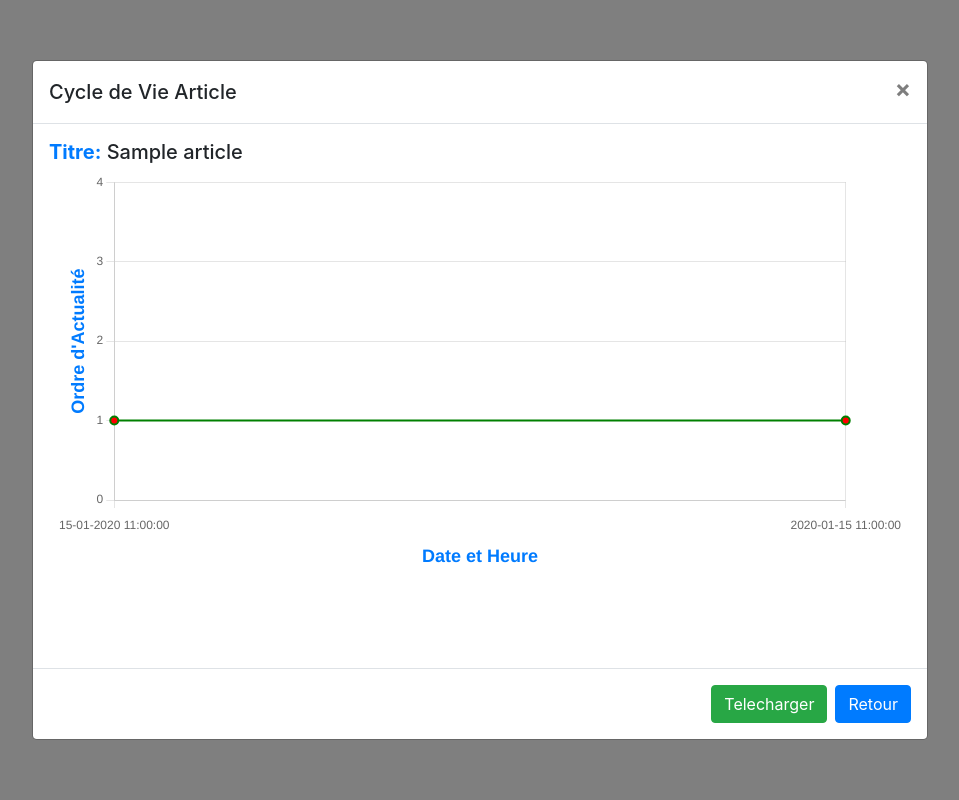
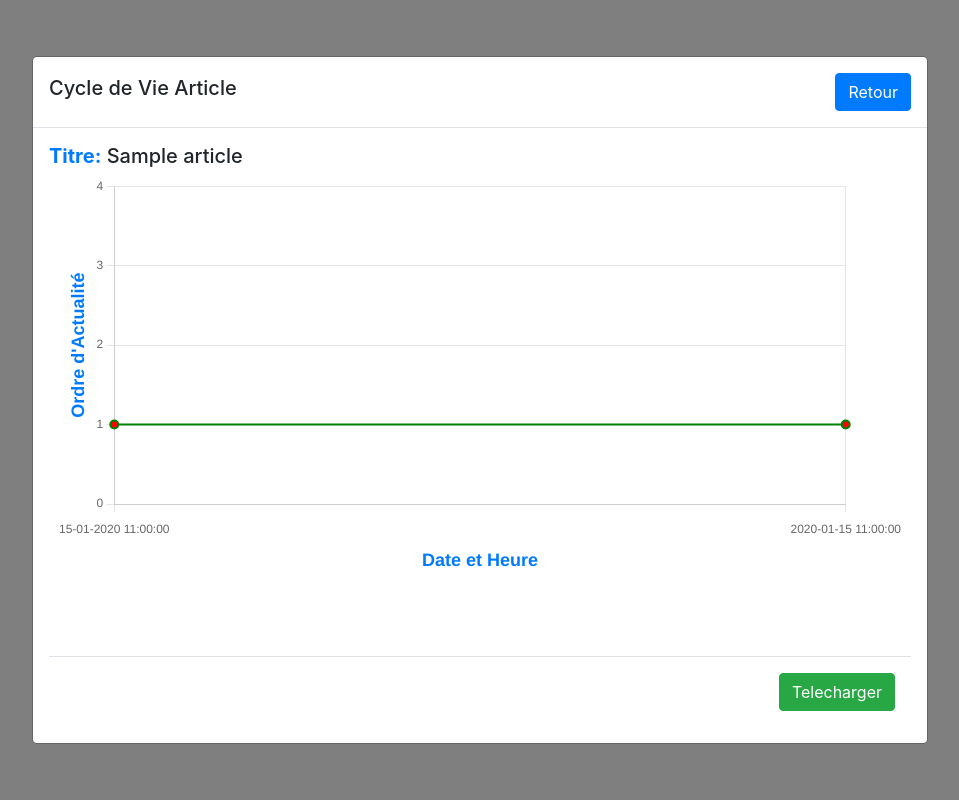
Before and after one commit to mabroukali025/App_Analyse_de_presse, a Django app: page /compter_doublons_articles/1/ in a window 1280 px wide. Shown: the whole page, without its empty margins (160-1119 px from the left). Run offline with Django 5.2, Linux system fonts and the light colour scheme; tables that the repository leaves empty hold one stand-in row (values such as "Sample post"); some libraries are stand-ins or nearby versions.

Commit message:
update_8

```diff
--- a/AppScraping/Templates/compter_doublons_articles.html
+++ b/AppScraping/Templates/compter_doublons_articles.html
@@ -41,17 +41,16 @@
             <div class="modal-content">
                 <div class="modal-header">
                     <h5 class="modal-title" id="cycleVieModalLabel">Cycle de Vie Article</h5>
-                    <button type="button" class="close" data-dismiss="modal" aria-label="Close">
-                        <span aria-hidden="true">&times;</span>
-                    </button>
+                    <a href="{% url 'Statistiques_Recherche' %}" class="btn btn-primary">Retour</a>
                 </div>
                 <div class="modal-body">
                     <div id="charts-container"></div>
+                    <div class="modal-footer">
+                        <button id="downloadChart" class="btn btn-success">Telecharger</button>
+                    </div>
+
                 </div>
-                <div class="modal-footer">
-                    <button id="downloadChart" class="btn btn-success">Telecharger</button>
-                    <a href="{% url 'Statistiques_Recherche' %}" class="btn btn-primary">Retour</a>
-                </div>
+
             </div>
         </div>
     </div>
@@ -166,31 +165,44 @@
             function downloadCurrentChart() {
     const canvas = document.querySelector('#charts-container canvas');
     if (canvas) {
-        const title = canvas.previousElementSibling.innerText; // Obtenir le titre de l'article
+        // Stocker le titre dans une variable
+        const title = canvas.previousElementSibling.innerText.trim(); // Récupérer et nettoyer le titre
 
-        // Définir des dimensions personnalisées pour l'image téléchargée
-        const desiredWidth = 1100; // Largeur de l'image
-        const desiredHeight = 500; // Hauteur de l'image
-        const titleHeight = 50;   // Hauteur pour inclure le titre
+        // Définir les dimensions de l'image
+        const desiredWidth = 1000; // Largeur de l'image
+        const desiredHeight = 400; // Hauteur du graphique
+        const titleHeight = 50;   // Hauteur initiale pour le titre
+        const lineHeight = 25;    // Espacement entre les lignes du titre
+
+        // Diviser le titre en plusieurs lignes si nécessaire
+        const maxTitleWidth = desiredWidth - 40; // Réduire légèrement pour les marges
+        const tempCanvasForText = document.createElement('canvas').getContext('2d');
+        tempCanvasForText.font = 'bold 20px Arial';
+        const titleLines = wrapText(title, maxTitleWidth, tempCanvasForText);
+
+        // Calculer la hauteur totale nécessaire pour le titre
+        const totalTitleHeight = titleLines.length * lineHeight;
 
         // Créer un canvas temporaire
         const tempCanvas = document.createElement('canvas');
         const tempCtx = tempCanvas.getContext('2d');
         tempCanvas.width = desiredWidth;
-        tempCanvas.height = desiredHeight + titleHeight; // Inclure l'espace pour le titre
+        tempCanvas.height = desiredHeight + totalTitleHeight; // Ajuster pour inclure tout le titre
 
         // Dessiner le fond blanc
         tempCtx.fillStyle = 'white';
         tempCtx.fillRect(0, 0, tempCanvas.width, tempCanvas.height);
 
-        // Dessiner le graphique redimensionné
-        tempCtx.drawImage(canvas, 0, titleHeight, desiredWidth, desiredHeight);
-
-        // Ajouter le titre au-dessus du graphique
+        // Ajouter les lignes du titre
         tempCtx.fillStyle = 'black';
         tempCtx.font = 'bold 20px Arial';
         tempCtx.textAlign = 'center';
-        tempCtx.fillText(title, tempCanvas.width / 2, 30); // Placer le titre au centre
+        titleLines.forEach((line, index) => {
+            tempCtx.fillText(line, tempCanvas.width / 2, 30 + index * lineHeight);
+        });
+
+        // Dessiner le graphique redimensionné
+        tempCtx.drawImage(canvas, 0, totalTitleHeight, desiredWidth, desiredHeight);
 
         // Préparer le téléchargement de l'image
         const imgName = "graphique_article.png";
@@ -205,6 +217,27 @@
     }
 }
 
+// Fonction pour diviser le texte en lignes adaptées à la largeur maximale
+function wrapText(text, maxWidth, ctx) {
+    const words = text.split(' ');
+    let lines = [];
+    let currentLine = '';
+
+    words.forEach(word => {
+        const testLine = currentLine + (currentLine ? ' ' : '') + word;
+        const testWidth = ctx.measureText(testLine).width;
+        if (testWidth > maxWidth) {
+            lines.push(currentLine);
+            currentLine = word;
+        } else {
+            currentLine = testLine;
+        }
+    });
+
+    if (currentLine) lines.push(currentLine);
+    return lines;
+}
+
 // Ajouter un gestionnaire d'événement pour le bouton de téléchargement
 document.getElementById('downloadChart').onclick = downloadCurrentChart;
 
@@ -214,6 +247,7 @@ if (dataString) {
     const graphsData = JSON.parse(dataString);
     afficherCycleDeVie(graphsData);
 }
+
         });
     </script>
 </body>
```
